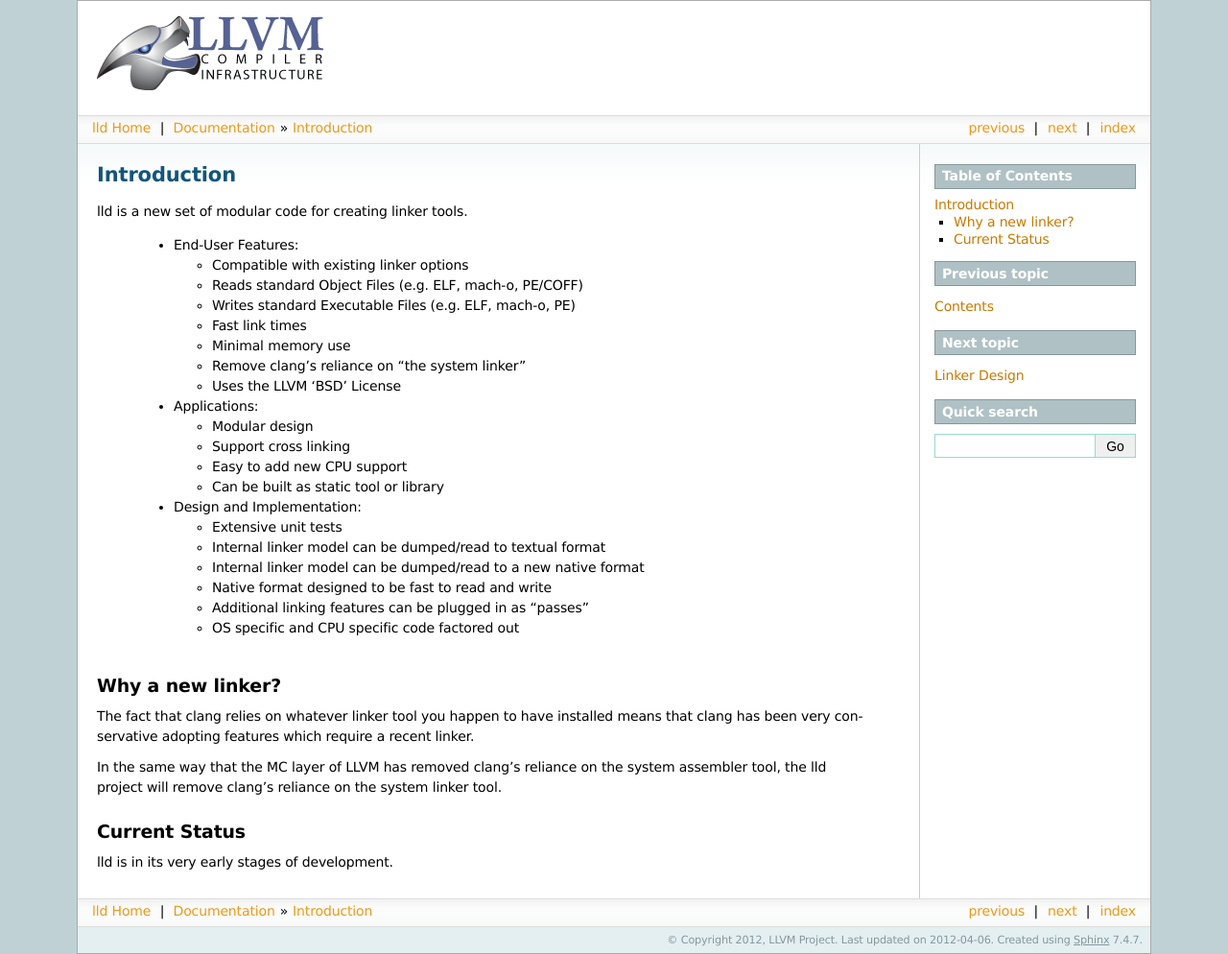
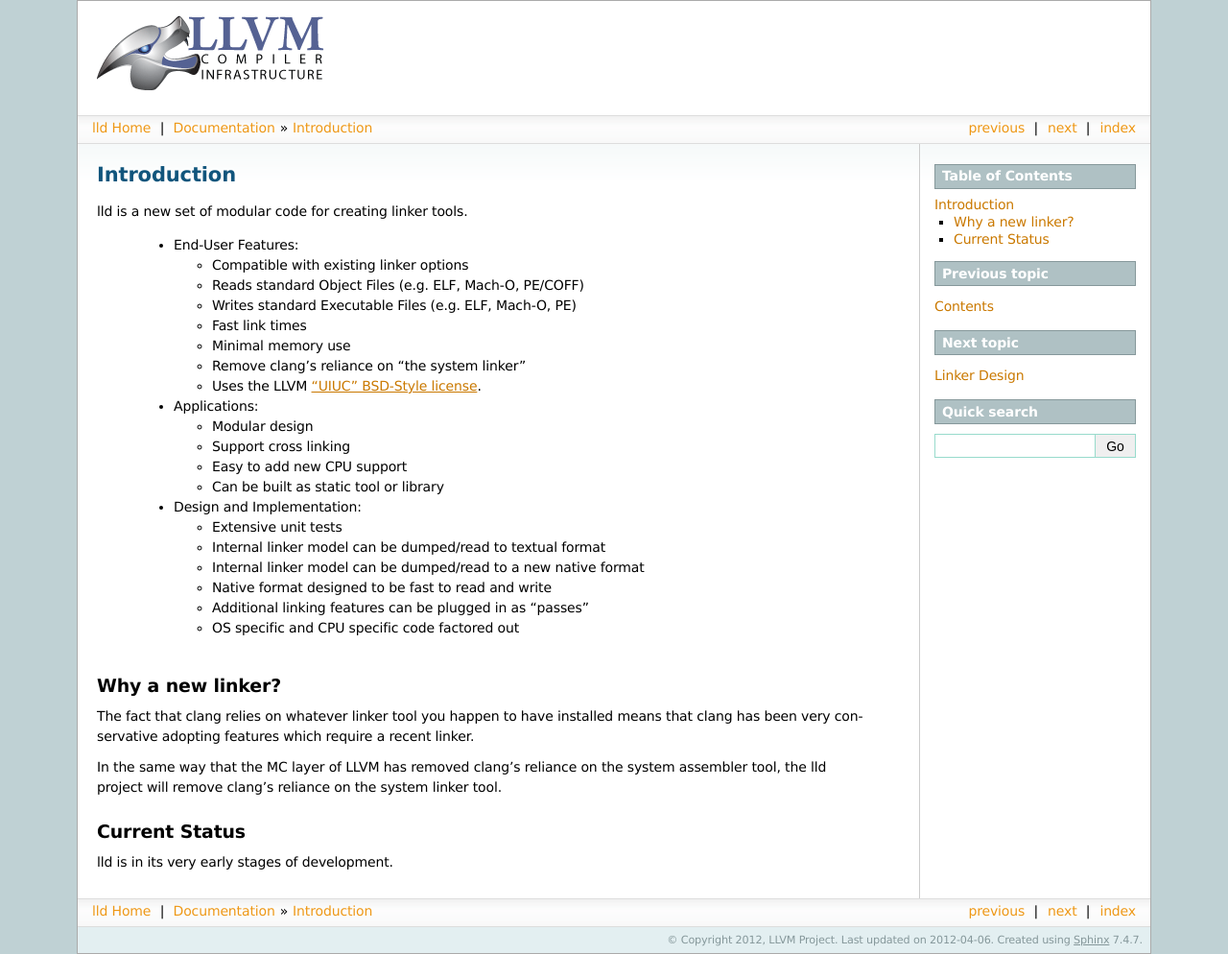
Before and after one commit to gwsystems/wasmception-lld, a Sphinx documentation site: the page built from docs/intro.rst, in a window 1280 px wide. Shown: the whole page at 96% size. Built offline with Sphinx 7.4.7, drawn with Linux system fonts in a browser that asks for light colours; part of the change alters nothing that is shown.

Commit message:
[docs] Don't duplicate the intro and fix wording.
git-svn-id: http://llvm.org/svn/llvm-project/lld/trunk@154227 91177308-0d34-0410-b5e6-96231b3b80d8

```diff
--- a/docs/_templates/index.html
+++ b/docs/_templates/index.html
@@ -3,42 +3,9 @@
 {% block body %}
 <h1>lld: a linker for LLVM</h1>
 
-<p>
-  lld is a new set of moduler code for creating linker tools.
-</p>
-
-<h2 id="goals">Features and Goals</h2>
-<p><b>End-User Features:</b></p>
-<ul>
-  <li>Compatible with existing linker options</li>
-  <li>Reads standard Object Files (e.g. ELF, mach-o, PE/COFF)</li>
-  <li>Writes standard Executable Files (e.g. ELF, mach-o, PE)</li>
-  <li>Fast link times</li>
-  <li>Minimal memory use</li>
-  <li>Remove clang's reliance on "the system linker"</li>
-  <li>Uses the LLVM 'BSD' License</li>
-</ul>
-
-<p><b>Applications:</b></p>
-<ul>
-  <li>Modular design</li>
-  <li>Support cross linking</li>
-  <li>Easy to add new CPU support</li>
-  <li>Can be built as static tool or library</li>
-</ul>
-
-<p><b>Design and Implementation:</b></p>
-<ul>
-  <li>Extensive unit tests</li>
-  <li>Internal linker model can be dumped/read to textual format</li>
-  <li>Internal linker model can be dumped/read to new native format</li>
-  <li>Native format designed to be fast to read and write</li>
-  <li>Additional linking features can be plugged in as "passes"</li>
-  <li>OS specific and CPU specific code factored out</li>
-</ul>
-
 For more information, see the <a href="{{pathto('intro')}}">introduction</a>
-available as part of the <i>lld</i> documentation below.
+and <a href="{{pathto('design')}}">design</a> available as part of the <i>lld</i>
+documentation below.
 
 <h2>Documentation</h2>
 <table class="contentstable" align="center" style="margin-left: 30px">
@@ -60,7 +27,7 @@ available as part of the <i>lld</i> documentation below.
 <p>lld is available in the LLVM SVN repository:
   <tt>svn co
     <a href="http://llvm.org/svn/llvm-project/lld/trunk">
-      http://llvm.org/svn/llvm-project/lnt/trunk</a></tt>.</p>
+      http://llvm.org/svn/llvm-project/lld/trunk</a></tt>.</p>
 
 <p>lld is also available via the read-only git mirror:
   <tt>git clone
--- a/docs/intro.rst
+++ b/docs/intro.rst
@@ -9,9 +9,9 @@ lld is a new set of modular code for creating linker tools.
 
    * Compatible with existing linker options
 
-   * Reads standard Object Files (e.g. ELF, mach-o, PE/COFF)
+   * Reads standard Object Files (e.g. ELF, Mach-O, PE/COFF)
 
-   * Writes standard Executable Files (e.g. ELF, mach-o, PE)
+   * Writes standard Executable Files (e.g. ELF, Mach-O, PE)
 
    * Fast link times
 
@@ -19,7 +19,7 @@ lld is a new set of modular code for creating linker tools.
 
    * Remove clang's reliance on "the system linker"
 
-   * Uses the LLVM 'BSD' License
+   * Uses the LLVM `"UIUC" BSD-Style license`__.
 
  * Applications:
 
@@ -62,3 +62,5 @@ Current Status
 --------------
 
 lld is in its very early stages of development.
+
+__ http://llvm.org/docs/DeveloperPolicy.html#license
```
